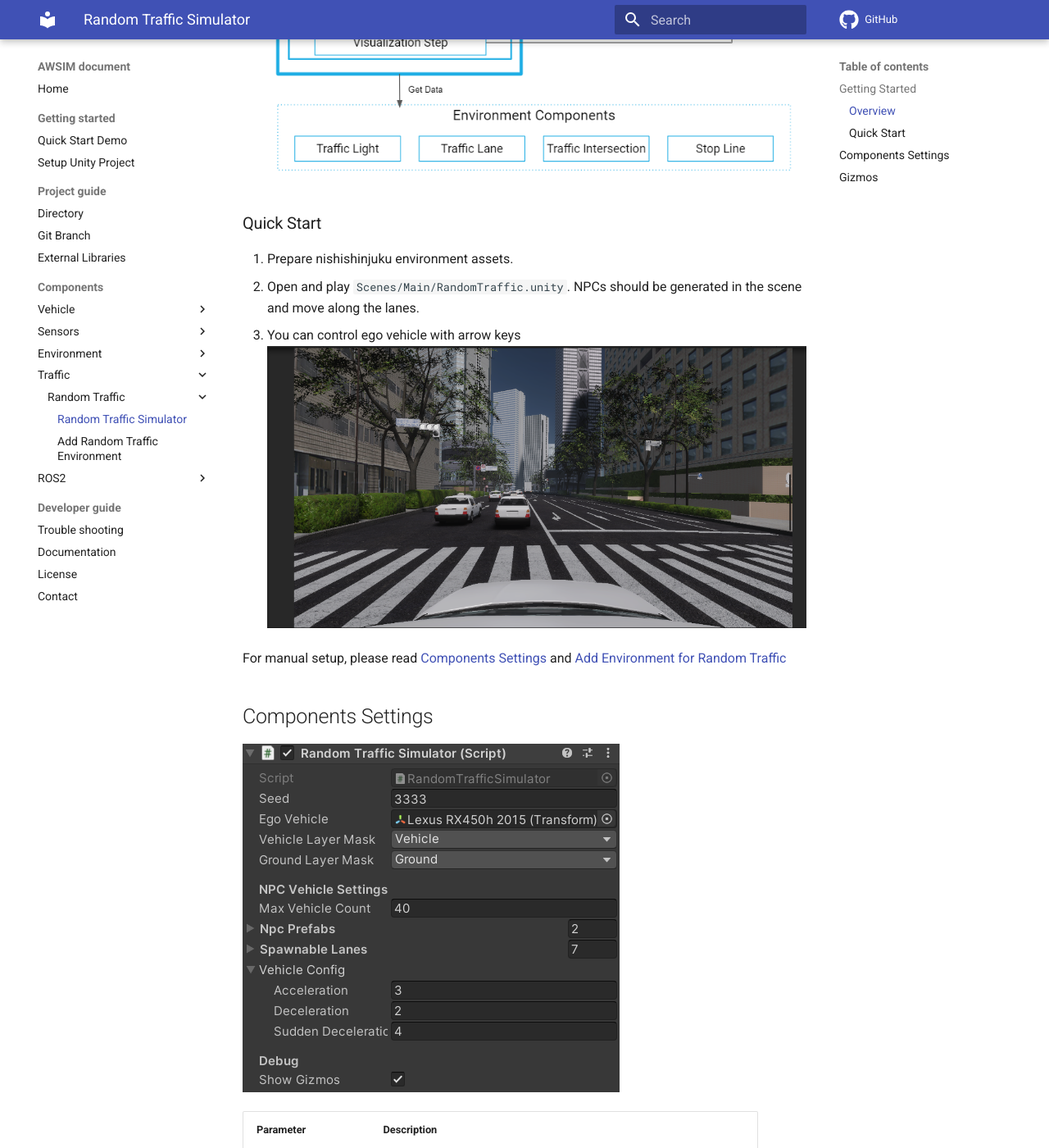
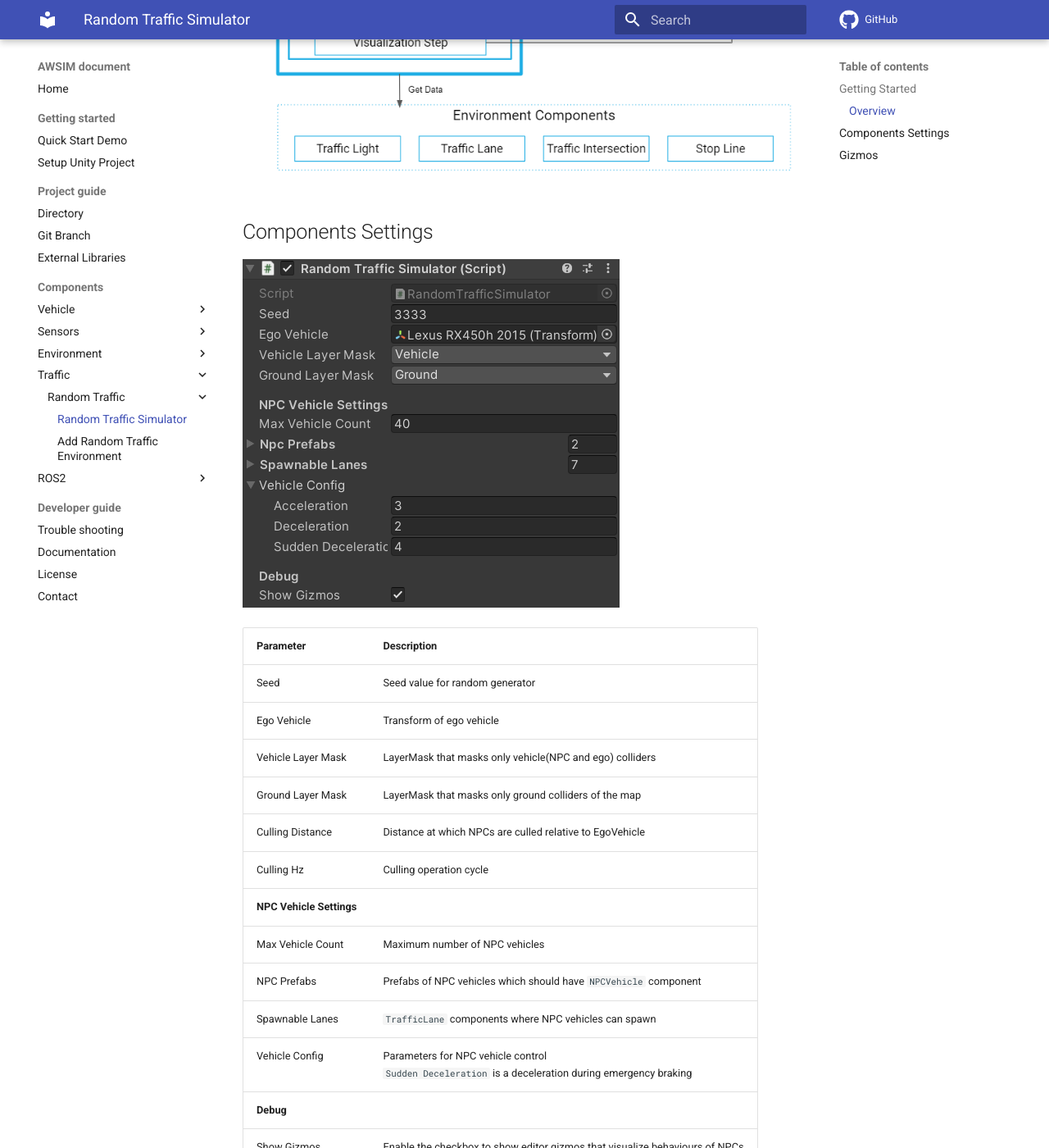
Before and after one commit to OptiVerse-Technology-Ltd/AWSIM, an MkDocs documentation site: the page built from docs/Components/Traffic/RandomTraffic/RandomTrafficSimulator/index.md, in a window 1280 px wide and 1400 px high, scrolled down 1236 px. Shown: the whole window at 82% size. Built offline with MkDocs 1.6.1 and Material for MkDocs 9.7.7, drawn with Linux system fonts in a browser that asks for light colours; comment, search, counter and statistics services are not loaded.

Commit message:
update docs

```diff
--- a/docs/Components/Traffic/RandomTraffic/RandomTrafficSimulator/index.md
+++ b/docs/Components/Traffic/RandomTraffic/RandomTrafficSimulator/index.md
@@ -12,14 +12,6 @@ The RandomTraffic system consists of the following components:
 - Ego vehicle can be referenced to be considered in the simulation steps.
 ![](overview.png)
 
-### Quick Start
-1. Prepare nishishinjuku environment assets.
-2. Open and play `Scenes/Main/RandomTraffic.unity`. NPCs should be generated in the scene and move along the lanes.
-3. You can control ego vehicle with arrow keys
-![play](play.png)
-
-For manual setup, please read [Components Settings](#component-settings) and [Add Environment for Random Traffic](../AddRandomTrafficEnvironment/index.md)
-
 ## Components Settings
 ![inspector](inspector.png)
 
@@ -29,6 +21,8 @@ For manual setup, please read [Components Settings](#component-settings) and [Ad
 | Ego Vehicle | Transform of ego vehicle |
 | Vehicle Layer Mask | LayerMask that masks only vehicle(NPC and ego) colliders |
 | Ground Layer Mask | LayerMask that masks only ground colliders of the map |
+| Culling Distance | Distance at which NPCs are culled relative to EgoVehicle |
+| Culling Hz | Culling operation cycle |
 | **NPC Vehicle Settings** | |
 | Max Vehicle Count | Maximum number of NPC vehicles |
 | NPC Prefabs | Prefabs of NPC vehicles which should have `NPCVehicle` component |
```
Also changed, not shown: docs/Components/Sensors/CameraSensor/index.md (+2 -2 lines), docs/DeveloperGuide/License/index.md (+1 -1 lines), docs/DeveloperGuide/TroubleShooting/index.md (+1 -1 lines), docs/ProjectGuide/Directory/index.md (+1 -1 lines), 1 other file.
